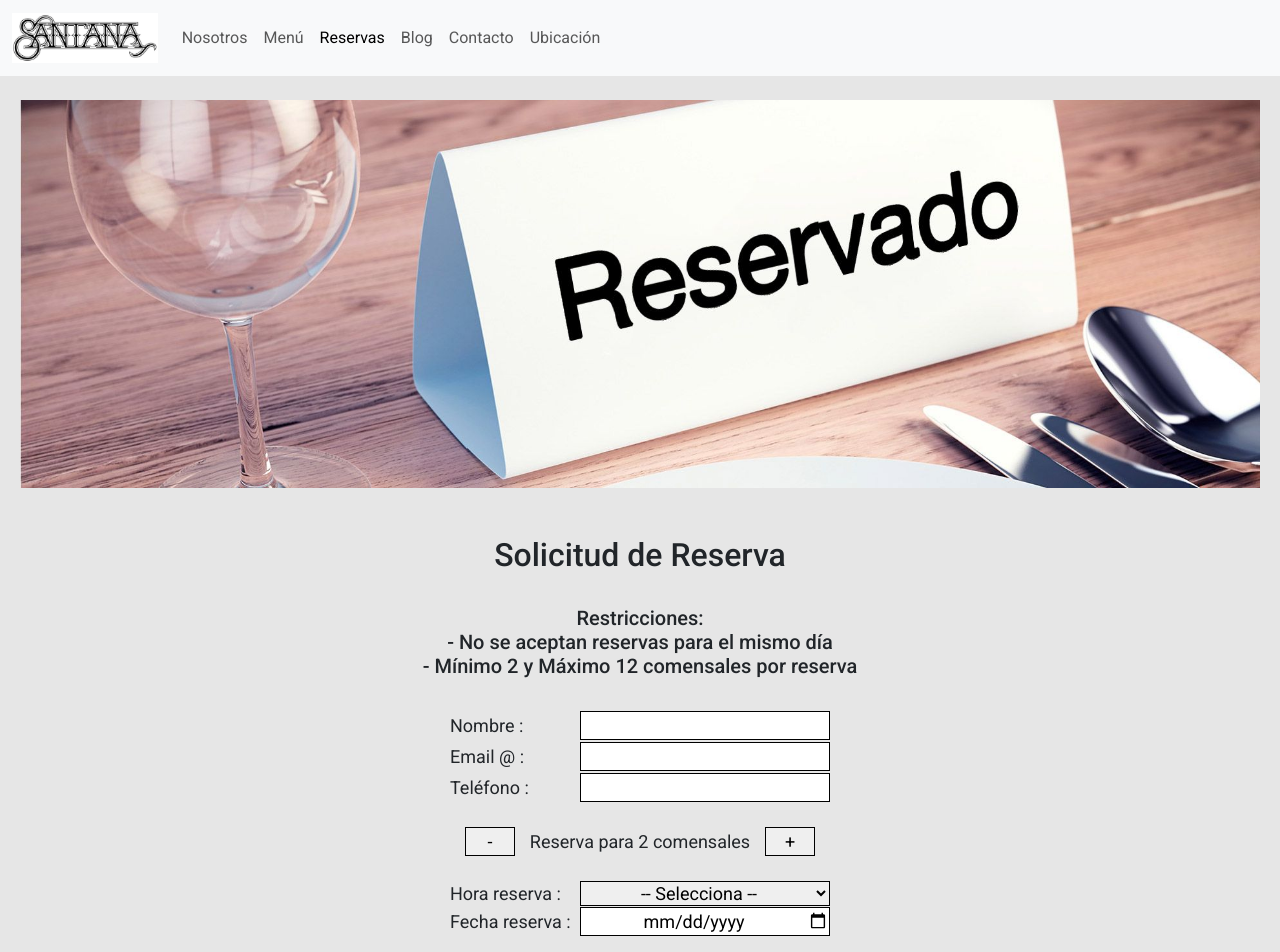
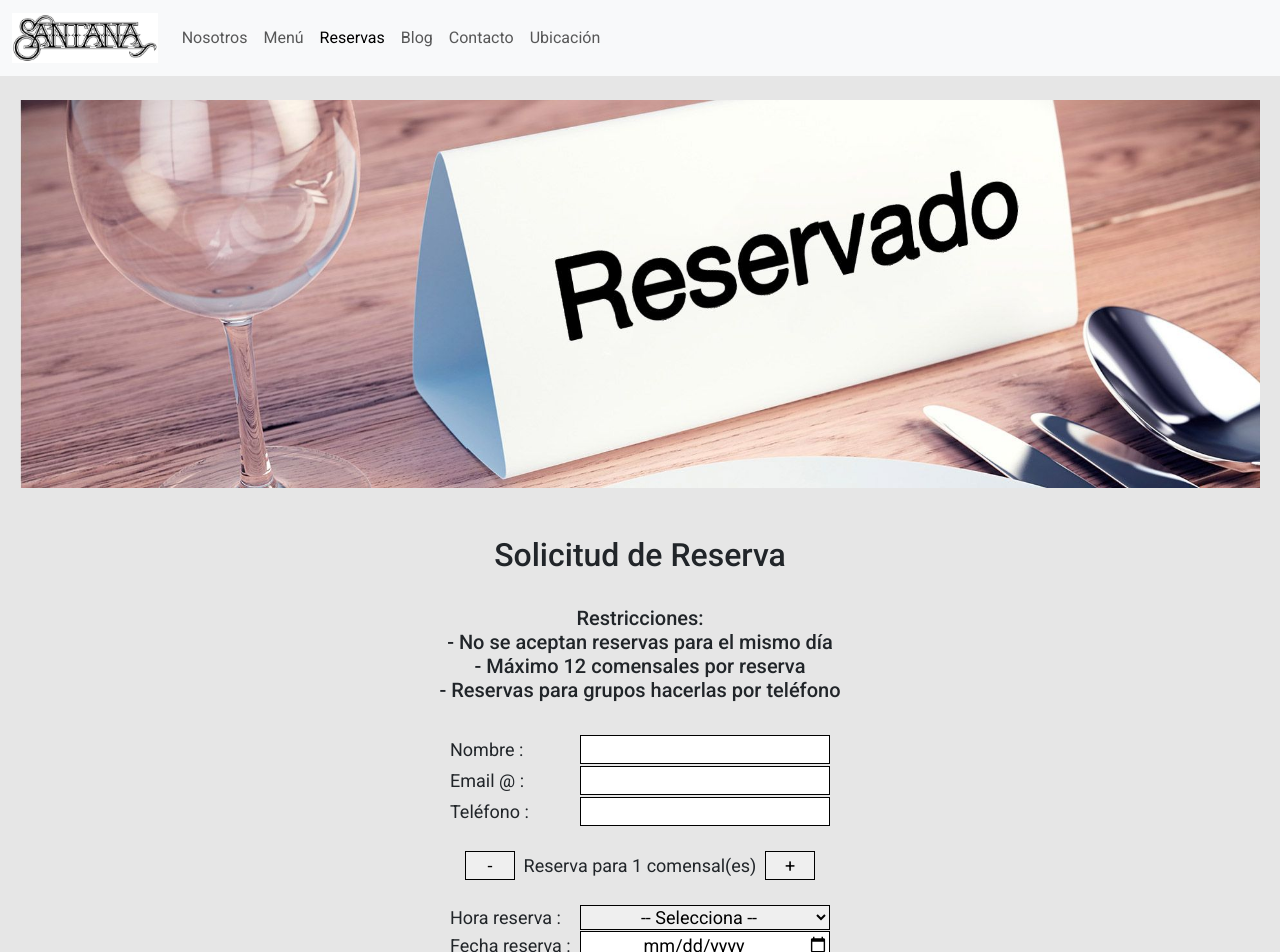
Before and after one commit to crsantanag/Restaurante, a React (Vite) app: page /reserva in a window 1280 px wide. Shown: the top 952 px of the page. Built offline with nearby package versions, Linux system fonts and the light colour scheme.

Commit message:
Ajusta comensales

```diff
--- a/src/Pages/Reserva.jsx
+++ b/src/Pages/Reserva.jsx
@@ -17,15 +17,15 @@ export const Reserva = () => {
 //  const fechaHoyStringCLS = fechaHoyCLS.toISOString().slice(0, 10)
 //  const horaHoyStringCLS  = fechaHoyCLS.toISOString().slice(11, 16)
 
-  const fechaMananaNumero    = fechaHoyNumero + (24*60*60*1000) - (4*60*60*1000)
-  const fechaManana          = new Date(fechaMananaNumero) // Tiempo en milisegundos
-  const fechaMananaStringCLS = fechaManana.toISOString().slice(0, 10);
+  const fechaMananaNumero   = fechaHoyNumero + (24*60*60*1000) - (4*60*60*1000)
+  const fechaManana         = new Date(fechaMananaNumero) // Tiempo en milisegundos
+  const fechaMananaStringCL = fechaManana.toISOString().slice(0, 10);
 
   const [nombre, setNombre] = useState('');
   const [email, setEmail] = useState('');
   const [telefono, setTelefono] = useState('');
 
-  const [comensales, setComensales] = useState(2)
+  const [comensales, setComensales] = useState(1)
   useEffect( () => {
     },
     [comensales]
@@ -77,7 +77,7 @@ export const Reserva = () => {
       setNombre ('')
       setEmail('')
       setTelefono('')
-      setComensales(2)
+      setComensales(1)
       setHoraReserva('')
       setFechaReserva('')
       }
@@ -94,7 +94,8 @@ export const Reserva = () => {
           <br />
           <h5>Restricciones: <br/>
           - No  se  aceptan reservas para el mismo día <br/>
-          - Mínimo 2 y Máximo 12 comensales por reserva <br /> </h5>
+          - Máximo 12 comensales por reserva <br />
+          - Reservas para grupos hacerlas por teléfono<br /> </h5>
           <br/>
 
           <form>
@@ -139,7 +140,7 @@ export const Reserva = () => {
         <br />
         <div className='misma_linea'>
           <div className='reserva_signo'> <BotonRestar personas = {comensales} value = {setComensales} /> </div>
-          <div className='reserva_item'>   Reserva para {comensales} comensales </div>
+          <div className='reserva_item'>   Reserva para {comensales} comensal(es) </div>
           <div className='reserva_signo'> <BotonSumar  personas = {comensales} value = {setComensales} /> </div>
         </div>
 
@@ -167,9 +168,11 @@ export const Reserva = () => {
 
         <form onSubmit={handleSubmit}>
           <div>
-            <label  className='reserva_fecha' htmlFor="fechaReserva">Fecha reserva :</label>
+            <label  className='reserva_fecha'
+                    htmlFor="fechaReserva">
+                    Fecha reserva :</label>
             <input  className='reserva_campos'
-                    min={fechaMananaStringCLS}
+                    min={fechaMananaStringCL}
                     type="date"
                     id="fechaReserva"
                     value={fechaReserva}
```
